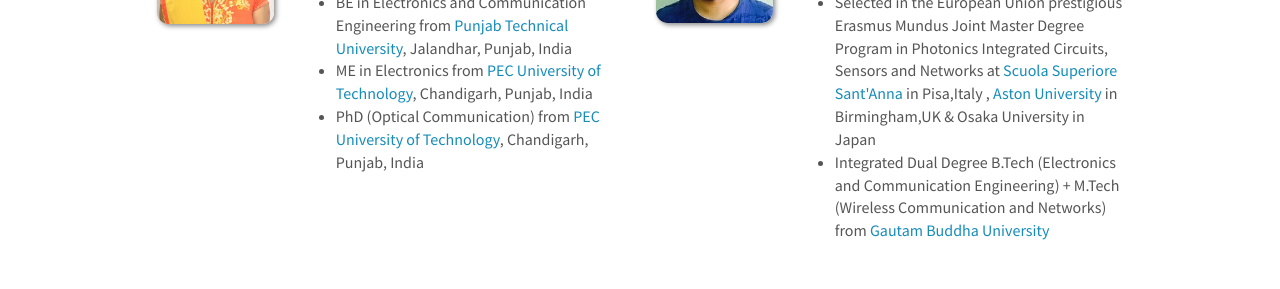
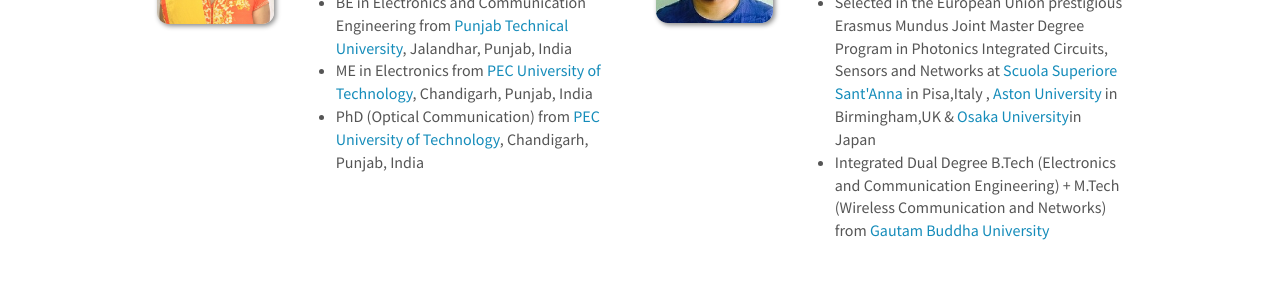
Before and after one commit to guritkaurlab/guritkaurlab.github.io, a Jekyll site: the page built from _pages/team.md, in a window 1280 px wide and 900 px high. Shown: the part 385-674 px from the top of the window. Built offline with Jekyll 4.4.1, drawn with Linux system fonts in a browser that asks for light colours; nearby versions of some CDN libraries; part of the change alters nothing that is shown.

```diff
--- a/_data/team_members.yml
+++ b/_data/team_members.yml
@@ -12,7 +12,7 @@
   info: Student
   email: parasheryaman19@gmail.com
   number_educ: 2
-  education1: Selected in the European Union prestigious Erasmus Mundus Joint Master Degree Program in Photonics Integrated Circuits, Sensors and Networks at <a href="https://www.santannapisa.it/en/institute/tecip/communication-inrete-lab">Scuola Superiore Sant'Anna</a> in Pisa,Italy , <a href="https://www2.aston.ac.uk/eas/research/groups/photonics">Aston University</a> in Birmingham,UK & Osaka University in Japan
+  education1: Selected in the European Union prestigious Erasmus Mundus Joint Master Degree Program in Photonics Integrated Circuits, Sensors and Networks at <a href="https://www.santannapisa.it/en/institute/tecip/communication-inrete-lab">Scuola Superiore Sant'Anna</a> in Pisa,Italy , <a href="https://www2.aston.ac.uk/eas/research/groups/photonics">Aston University</a> in Birmingham,UK & <a href="https://www.osaka-u.ac.jp/en">Osaka University</a>in Japan
   education2: Integrated Dual Degree B.Tech (Electronics and Communication Engineering) + M.Tech (Wireless Communication and Networks) from <a href="http://www.gbu.ac.in/">Gautam Buddha University</a>
 
 - name: Garima Singh
```
